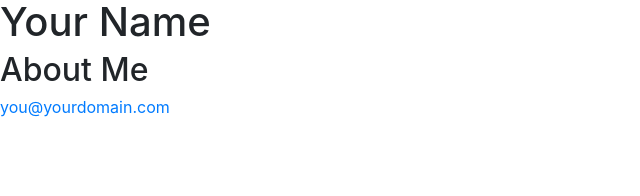
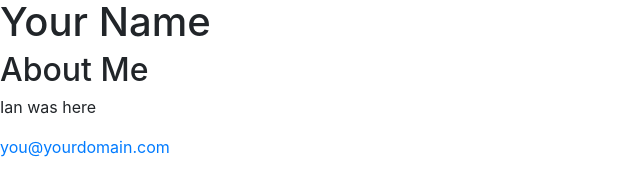
Before and after one commit to loopyloop1/build-your-brand, a plain HTML site: page index.html in a window 1280 px wide. Shown: the whole page, without its empty margins (0-640 px from the left). Drawn offline with nearby package versions, Linux system fonts and the light colour scheme.

Commit message:
ian changed soething

```diff
--- a/index.html
+++ b/index.html
@@ -32,6 +32,7 @@
 
     <div>
       <h2>About Me</h2>
+      <p>Ian was here</p>
     </div>
 
     <div id="footer">
```
